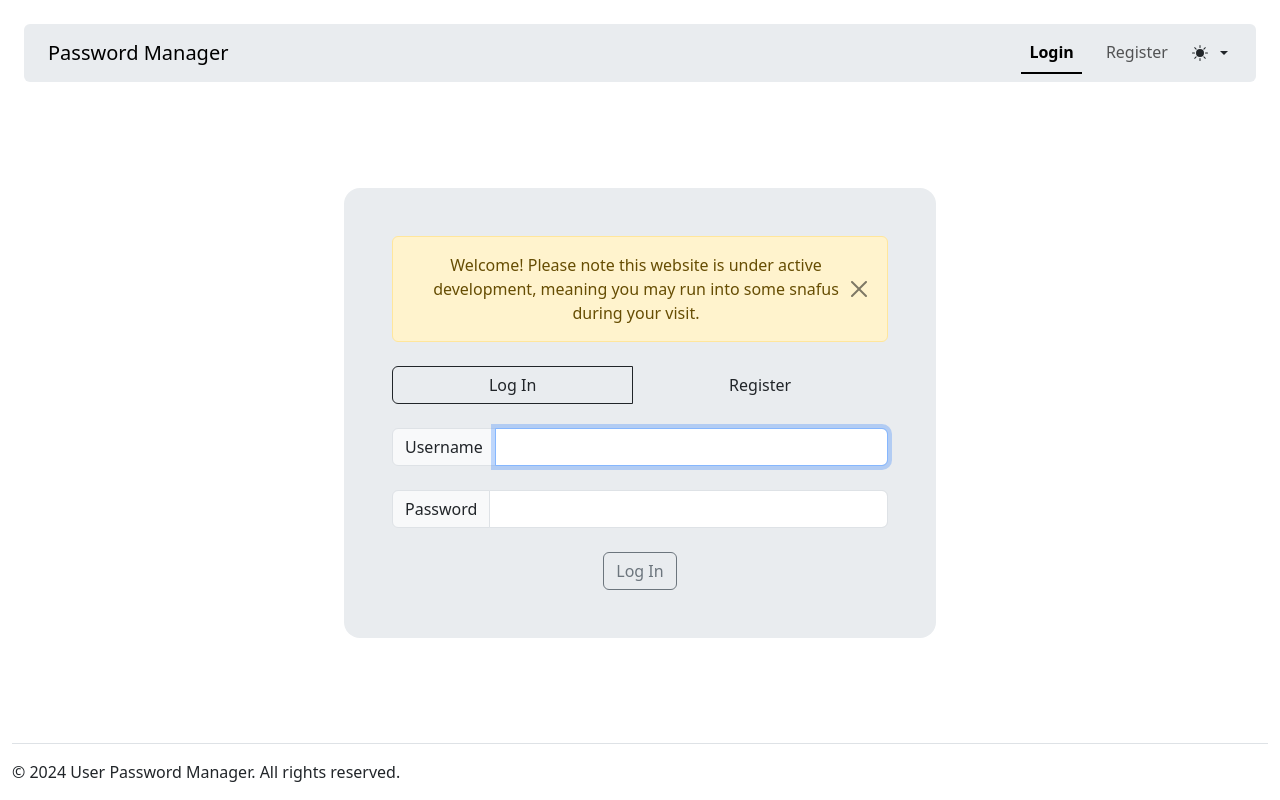
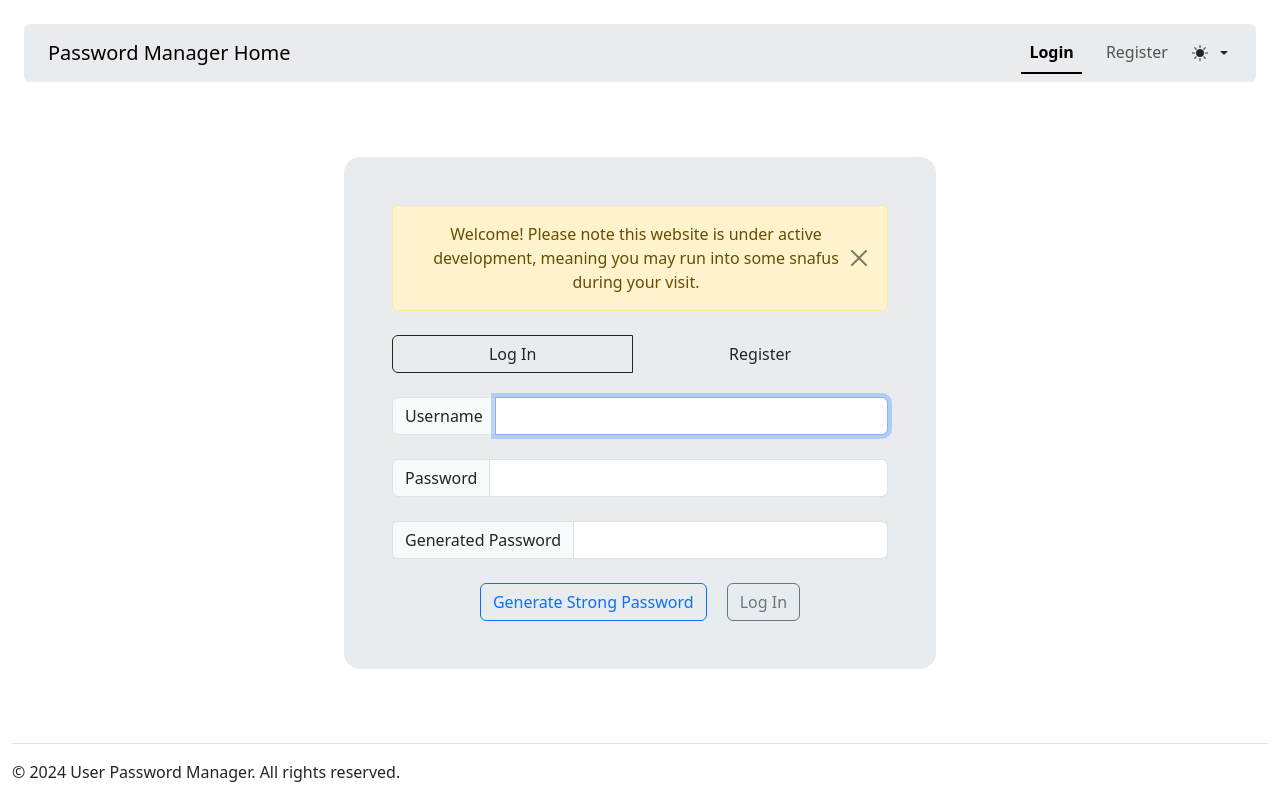
Before and after one commit to Justenm1/Password_Manager2, a Flask app: page /login in a window 1280 px wide. Run offline with Flask 3, Linux system fonts and the light colour scheme.

```diff
--- a/templates/index.html
+++ b/templates/index.html
@@ -44,6 +44,7 @@
               {% for entry in userentries %}
                     {% if entry.user_id == session['id'] %}
                         <tr id="{{ entry.user_id }}">
+                            <td class="border-end border-start-0 border-top-0 border-bottom-0">{{ entry.entry_id + 1 }}</td>
                             <td class="border-end border-start-0 border-top-0 border-bottom-0">{{ entry.site_name }}</td>
                             <td class="border-end border-start-0 border-top-0 border-bottom-0">{{ entry.site_username }}</td>
                             <td class="border-end border-start-0 border-top-0 border-bottom-0">{{ entry.site_password }}</td>
@@ -84,6 +85,7 @@
             stateSave: true,
             select: true,
             order: [[1, 'asc']],
+            searching: false,
             columns: [
                 {title: 'entry_id'},
                 {title: 'site_name'},
--- a/templates/layout.html
+++ b/templates/layout.html
@@ -47,10 +47,10 @@
             <nav class="navbar bg-body-secondary navbar-expand-sm navbar-fixed-top rounded">
 
                 <!-- Left side logo -->
-                <a href="{{ url_for('index') }}" class="navbar-brand ms-4">Password Manager</a>
+                <a href="{{ url_for('index') }}" class="navbar-brand ms-4">Password Manager Home</a>
                 {% if session['logged_in'] %}
 
-                    <p class="text-body-secondary mb-0"><small>User: {{ session['username'] }} (Clearance: "{{ session['role'] }}")</small></p>
+                    <p class="text-body-secondary mb-0"><small>User: {{ session['username'] }}</small></p>
 
                 {% endif %}
 
--- a/templates/login.html
+++ b/templates/login.html
@@ -49,6 +49,13 @@
             <div class="invalid-feedback">Enter your password</div>
         </div>
 
+        <div class="form-outline input-group mb-4">
+            <span class="input-group-text">Generated Password</span>
+            <input type="text" name="generated_password" class="form-control" id="generated_password" readonly/>
+        </div>
+    <button type="button" id="generatePasswordBtn" onclick="generatePassword()" class="btn btn-outline-primary">Generate Strong Password</button>
+    <span id="generatedPassword" class="mx-2"></span>
+
     {% with messages = get_flashed_messages(with_categories=true) %}
         {% if messages %}
             {% for category, message in messages %}
@@ -63,4 +70,29 @@
         <button type="submit" class="btn btn-outline-secondary">Log In</button>
     </form>
 
+    <script>
+        function generatePassword() {
+            var length = 15;
+            var smallLetters = 'abcdefghijklmnopqrstuvwxyz';
+            var bigLetters = 'ABCDEFGHIJKLMNOPQRSTUVWXYZ';
+            var numbers = '0123456789';
+            var symbols = '@#$%=:?.|~>*()/';
+            var possibleCharacters = [smallLetters, bigLetters, numbers, symbols];
+
+            var randDigit = smallLetters.charAt(Math.floor(Math.random() * smallLetters.length));
+            var randSymbol = symbols.charAt(Math.floor(Math.random() * symbols.length));
+            var randSmallLetters = smallLetters.charAt(Math.floor(Math.random() * smallLetters.length));
+            var randBigLetters = bigLetters.charAt(Math.floor(Math.random() * bigLetters.length));
+
+            var tempPass = randDigit + randSymbol + randSmallLetters + randBigLetters;
+
+            for (var i = 0; i < length - 4; i++) {
+                var randomChar = possibleCharacters[Math.floor(Math.random() * possibleCharacters.length)];
+                tempPass += randomChar.charAt(Math.floor(Math.random() * randomChar.length));
+            }
+
+            var passwordInput = document.getElementById("generated_password");
+            passwordInput.value = tempPass;
+        }
+    </script>
 {% endblock %}
```
